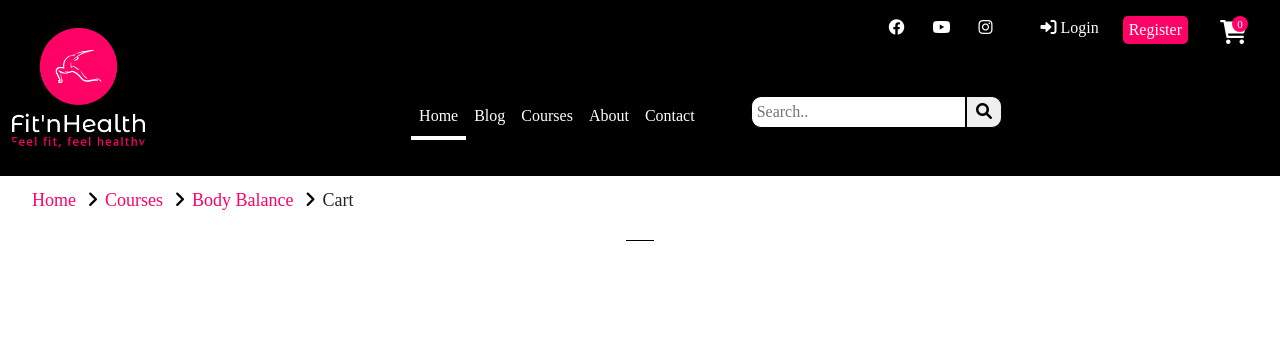
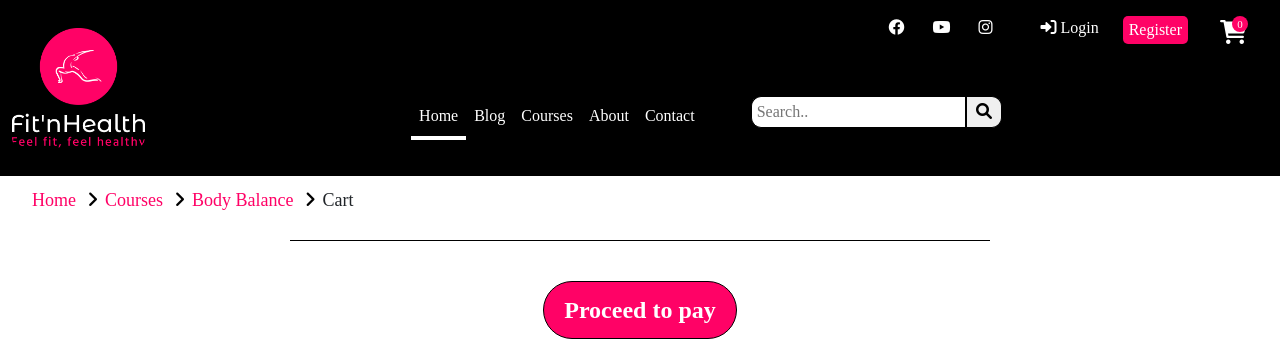
Before and after one commit to liisatormakangas/FitnessWebsiteProject, a plain HTML site: page client/cart.html in a window 1280 px wide. Shown: the top 347 px of the page. Drawn offline with nearby package versions, Linux system fonts and the light colour scheme; files that its build step writes are made by us from their sources.

Commit message:
modified:   client/cart.html

```diff
--- a/client/cart.html
+++ b/client/cart.html
@@ -104,7 +104,7 @@
                 </ul>
             </div>
             <div class="middle-content" >
-                <div class="cart" id="cart-content">
+                <div class="cart1" id="cart-content">
                     <div id="cart-items"></div>
                     <!-- <div class="cart-header">
                         <h2>Your courses</h2>
@@ -153,9 +153,9 @@
                         <div class="total-price" id="total-price" >
                             <!-- <h2>Total 130 $</h2> -->
                         </div>
-                        <!-- <div class="proceed-pay">
+                         <div class="proceed-pay">
                             <button class="btn btn-proceed">Proceed to pay</button>
-                        </div> -->
+                        </div>
                     <!-- </div> -->
                 </div>
 
```
